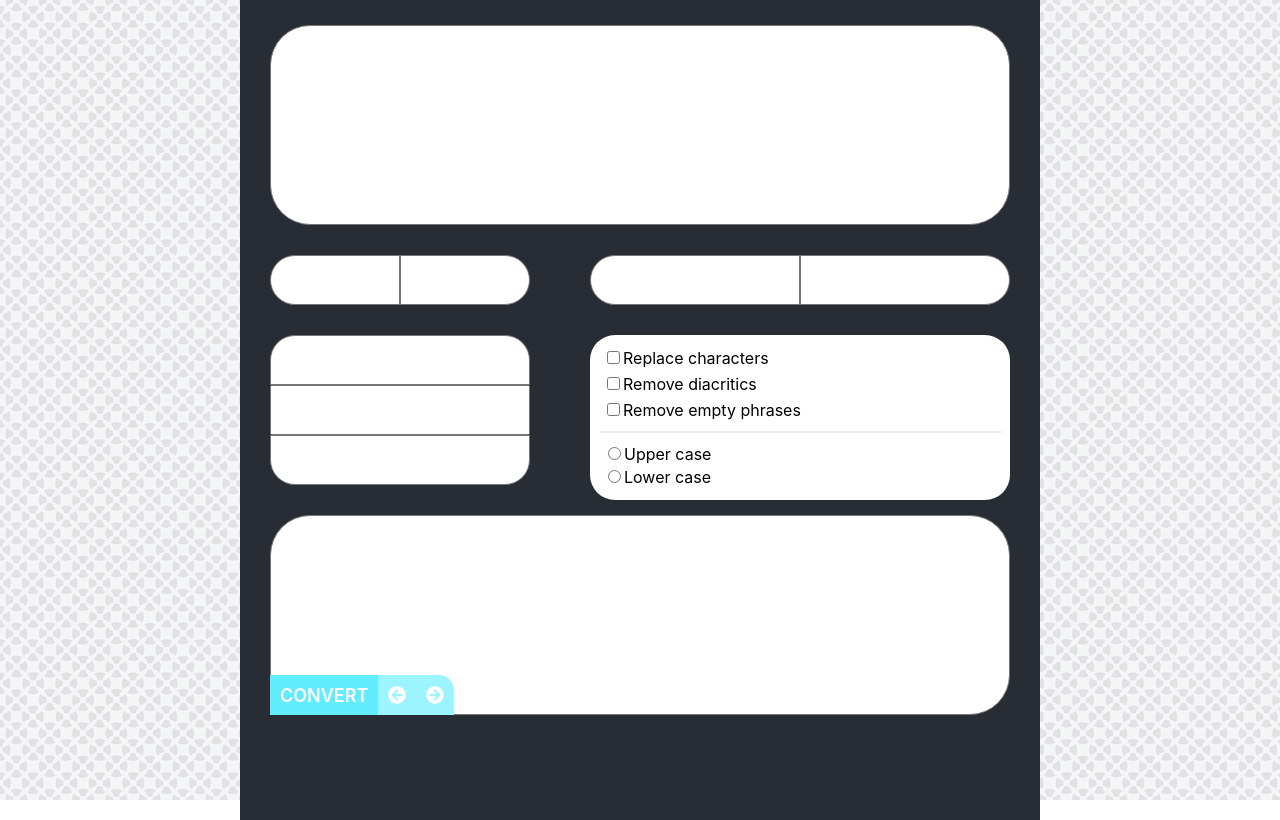
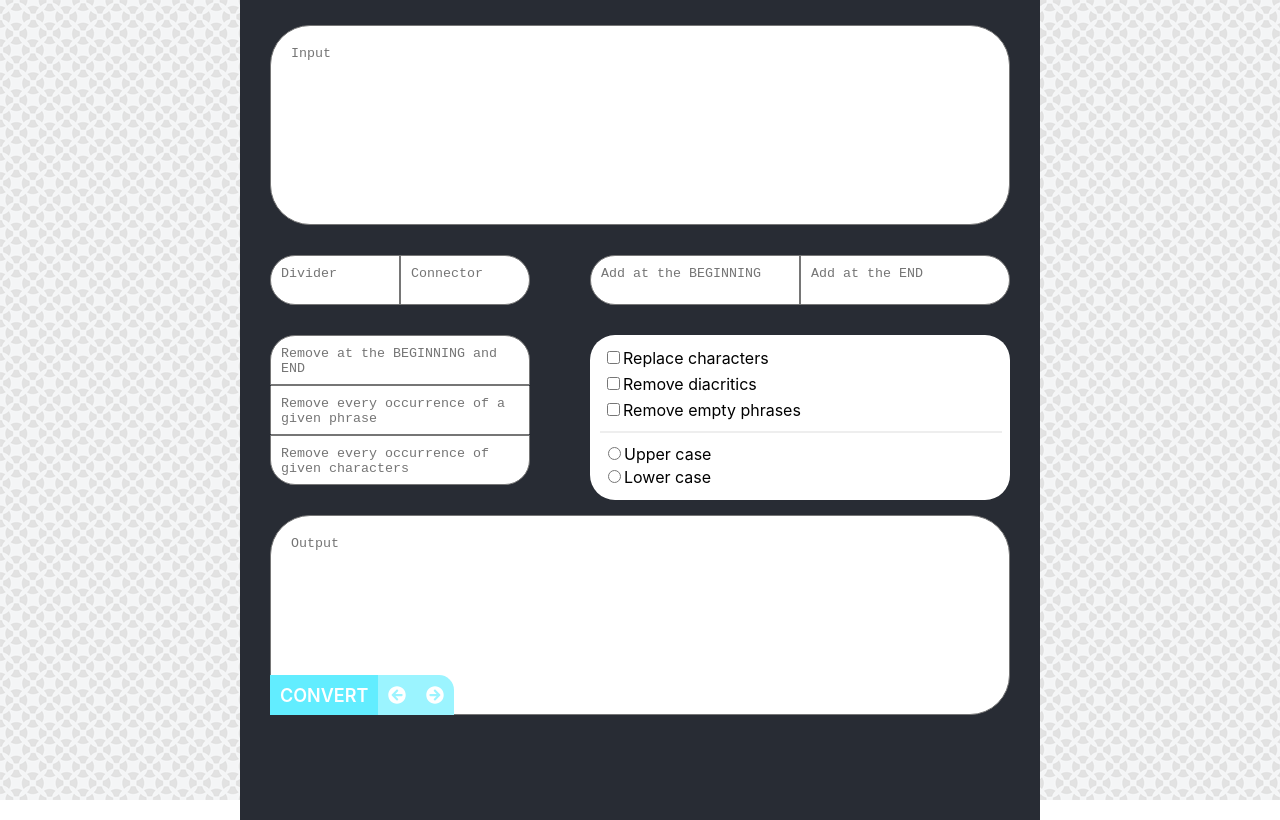
Before and after one commit to hjozwowiak/text-processor, a React (Create React App) app: page / in a window 1280 px wide. Built offline with nearby package versions, Linux system fonts and the light colour scheme.

Commit message:
Added placeholders to text inputs, added functionality of removing accents/diacritics

```diff
--- a/package.json
+++ b/package.json
@@ -13,7 +13,8 @@
     "react": "^16.9.0",
     "react-bootstrap": "^1.0.0-beta.5",
     "react-dom": "^16.9.0",
-    "react-scripts": "3.1.1"
+    "react-scripts": "3.1.1",
+    "remove-accents": "^0.4.2"
   },
   "scripts": {
     "start": "react-scripts start",
--- a/src/App.js
+++ b/src/App.js
@@ -1,4 +1,5 @@
 import React, { Component } from 'react';
+import removeAccents from 'remove-accents';
 // Components
 import ContainerInput from './components/ContainerInput';
 import ContainerModifiers from './components/ContainerModifiers';
@@ -91,6 +92,9 @@ class App extends Component {
         currentOutput = currentOutput.toLowerCase();
       }
 
+      // Remove accents/diacritics
+      currentOutput = removeAccents(currentOutput);
+
       this.setState({output: currentOutput});
     }
 
--- a/src/components/ContainerInput.js
+++ b/src/components/ContainerInput.js
@@ -8,6 +8,7 @@ const ContainerInput = ({input, updateInput}) => {
             <TextArea
                 targetClasses={['input--textarea-large','container-borderRoundTopLeftLarge','container-borderRoundTopRightLarge','container-borderRoundBottomRightLarge','container-borderRoundBottomLeftLarge']}
                 input={input}
+                placeholder='Input'
                 callbackValue={updateInput} />
         </div>
     )
--- a/src/components/ContainerModifiersDividers.js
+++ b/src/components/ContainerModifiersDividers.js
@@ -8,10 +8,12 @@ const ContainerModifiersDividers = ({divider, updateDivider, connector, updateCo
             <TextArea
                 targetClasses={['input--textarea-medium','container-borderRoundTopLeftMedium','container-borderRoundBottomLeftMedium']}
                 divider={divider}
+                placeholder='Divider'
                 callbackValue={updateDivider} />
             <TextArea
                 targetClasses={['input--textarea-medium','container-borderRoundTopRightMedium','container-borderRoundBottomRightMedium']}
                 connector={connector}
+                placeholder='Connector'
                 callbackValue={updateConnector} />
         </div>
     )
--- a/src/components/ContainerModifiersToAdd.js
+++ b/src/components/ContainerModifiersToAdd.js
@@ -8,10 +8,12 @@ const ContainerModifiersToAdd = ({toAddStart, updateToAddStart, toAddEnd, update
             <TextArea
                 targetClasses={['input--textarea-medium','container-borderRoundTopLeftMedium','container-borderRoundBottomLeftMedium']}
                 toAddStart={toAddStart}
+                placeholder='Add at the BEGINNING'
                 callbackValue={updateToAddStart} />
             <TextArea
                 targetClasses={['input--textarea-medium','container-borderRoundTopRightMedium','container-borderRoundBottomRightMedium']}
                 toAddEnd={toAddEnd}
+                placeholder='Add at the END'
                 callbackValue={updateToAddEnd} />
         </div>
     )
--- a/src/components/ContainerModifiersToRemove.js
+++ b/src/components/ContainerModifiersToRemove.js
@@ -8,14 +8,17 @@ const ContainerModifiersToRemove = ({toRemoveStartEnd, updateToRemoveStartEnd, t
             <TextArea
                 targetClasses={['input--textarea-medium','container-borderRoundTopLeftMedium','container-borderRoundTopRightMedium']}
                 toRemoveStartEnd={toRemoveStartEnd}
+                placeholder='Remove at the BEGINNING and END'
                 callbackValue={updateToRemoveStartEnd} />
             <TextArea
                 targetClasses={['input--textarea-medium']}
                 toRemoveEntireString={toRemoveEntireString}
+                placeholder='Remove every occurrence of a given phrase'
                 callbackValue={updateToRemoveEntireString} />
             <TextArea
                 targetClasses={['input--textarea-medium','container-borderRoundBottomLeftMedium','container-borderRoundBottomRightMedium']}
                 toRemoveEntireSingle={toRemoveEntireSingle}
+                placeholder='Remove every occurrence of given characters'
                 callbackValue={updateToRemoveEntireSingle} />
         </div>
     )
--- a/src/components/ContainerOutputTrigger.js
+++ b/src/components/ContainerOutputTrigger.js
@@ -10,7 +10,8 @@ const ContainerOutputTrigger = ({output, runMod, undo, redo}) => {
             <div className="container--section">
                 <TextAreaPassive
                     targetClasses={['input--textarea-large','container-borderRoundTopLeftLarge','container-borderRoundTopRightLarge','container-borderRoundBottomRightLarge']}
-                    value={output} />
+                    value={output}
+                    placeholder='Output' />
                 <div className="container--section-button">
                     <Button
                         targetClasses={['input--button']}
--- a/src/components/TextArea.js
+++ b/src/components/TextArea.js
@@ -8,7 +8,7 @@ class TextArea extends Component {
 
     render() {
         const {value} = this.state;
-        const {targetClasses, callbackValue} = this.props;
+        const {targetClasses, callbackValue, placeholder} = this.props;
         let classes = '';
         if(targetClasses) { classes = targetClasses.join(' ') };
 
@@ -29,6 +29,7 @@ class TextArea extends Component {
             <textarea
                 className={classes}
                 value={value}
+                placeholder={placeholder}
                 onChange={handleChange}
                 onKeyDown={handleKeyDown}
                 />
@@ -38,7 +39,8 @@ class TextArea extends Component {
 
 TextArea.propTypes = {
     targetClasses: PropTypes.array,
-    callbackValue: PropTypes.func
+    callbackValue: PropTypes.func,
+    placeholder: PropTypes.string
 }
 
 export default TextArea;
--- a/src/components/TextAreaPassive.js
+++ b/src/components/TextAreaPassive.js
@@ -1,11 +1,12 @@
 import React from 'react';
 import PropTypes from 'prop-types';
 
-const TextAreaPassive = ({targetClasses = [], value}) => {
+const TextAreaPassive = ({targetClasses = [], value, placeholder}) => {
     return(
         <textarea
             className={targetClasses.join(' ')}
             value={value}
+            placeholder={placeholder}
             readOnly
             />
     );
@@ -13,7 +14,8 @@ const TextAreaPassive = ({targetClasses = [], value}) => {
 
 TextAreaPassive.propTypes = {
     targetClass: PropTypes.string,
-    value: PropTypes.string
+    value: PropTypes.string,
+    placeholder: PropTypes.string
 }
 
 export default TextAreaPassive;
```
Also changed, not shown: 1 other file (tests, documents, lock files or other folders).
